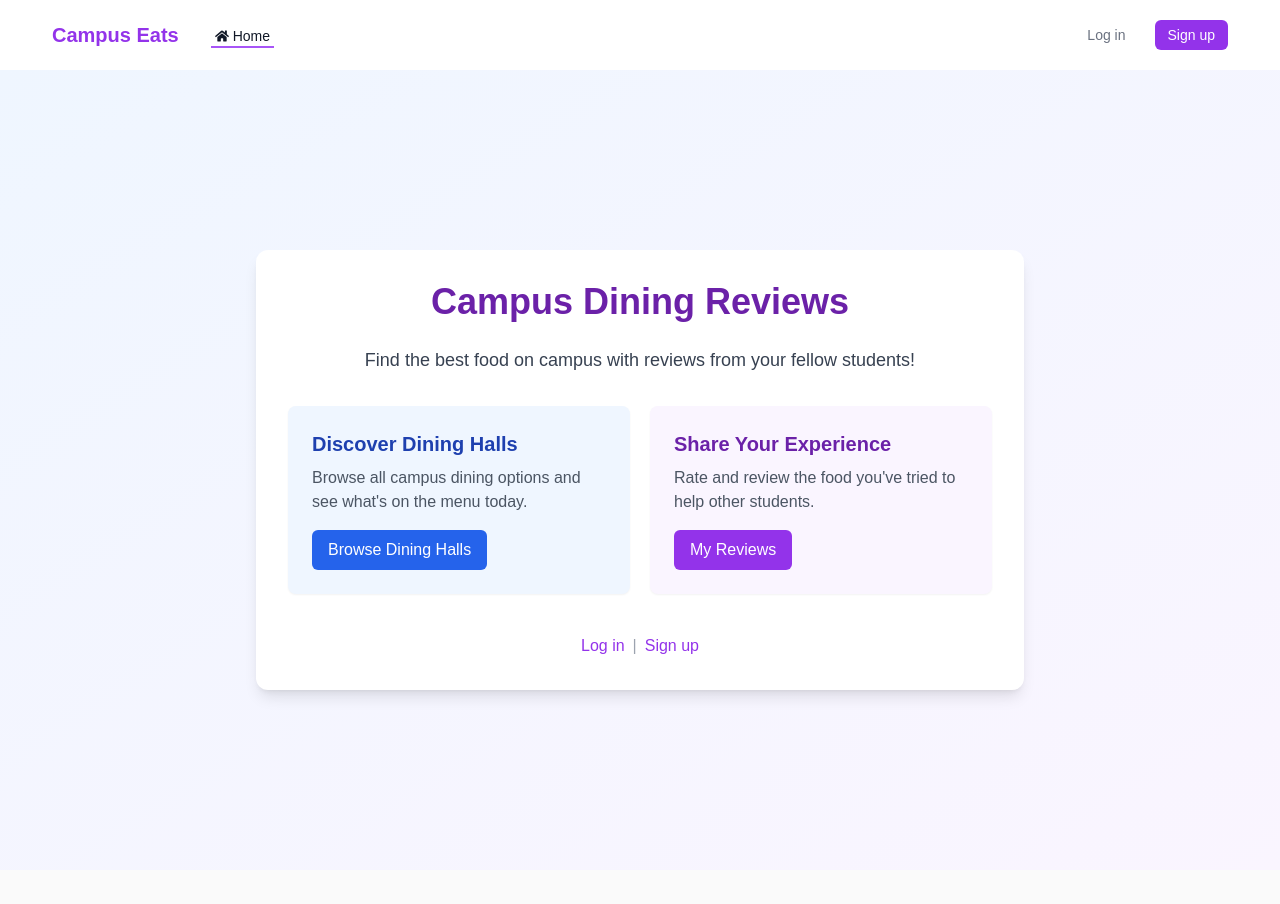
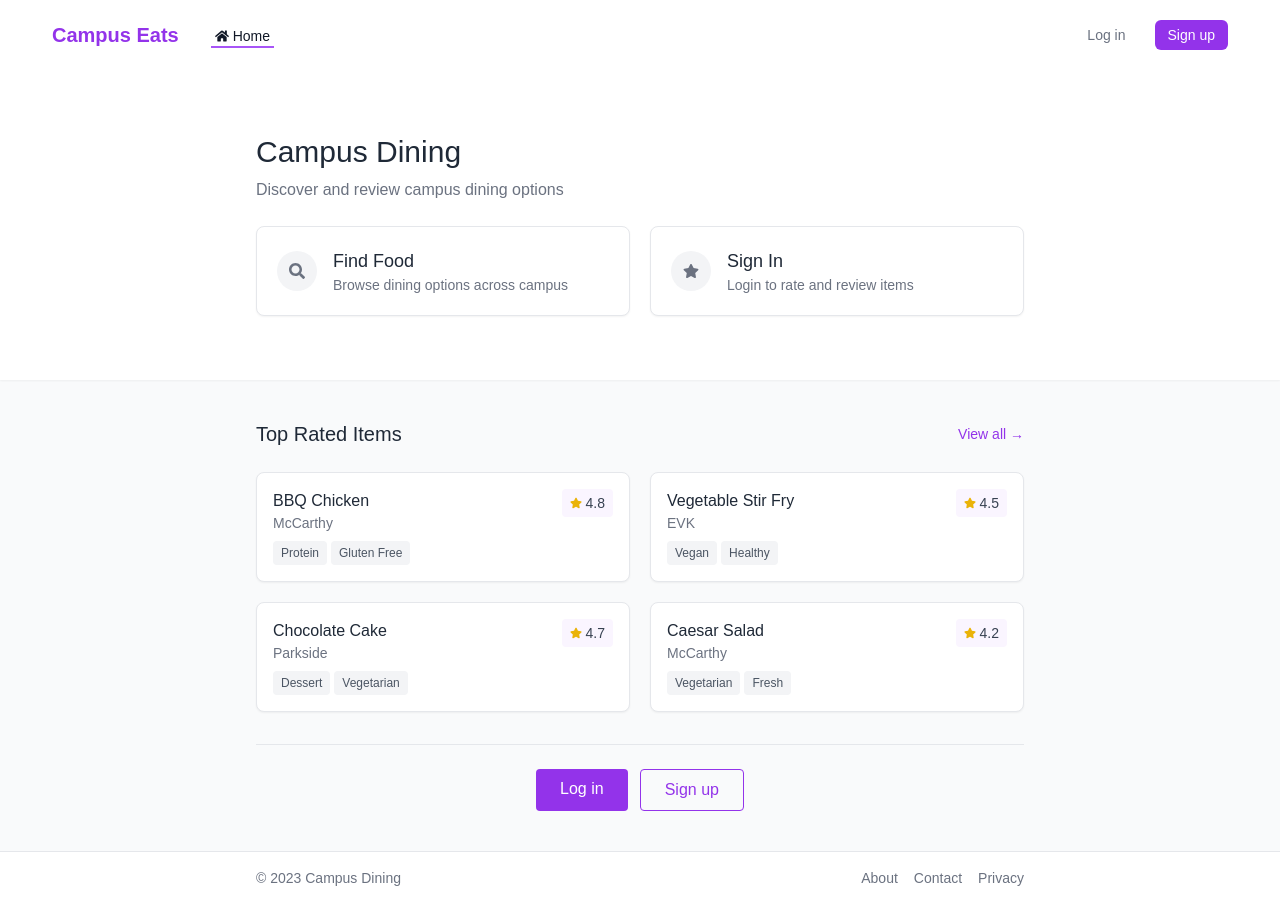
Before and after one commit to HarryHSAhn/csci201-group-frontend, a React (Create React App) app: page / in a window 1280 px wide. Before the commit the page ends 870 px from the top, so only its background shows below. Built offline with nearby package versions, Linux system fonts and the light colour scheme.

Commit message:
fix search page cards api endpoint and handle no reviews case

```diff
--- a/src/components/pages/Home.js
+++ b/src/components/pages/Home.js
@@ -1,61 +1,151 @@
-import React from 'react';
-import { Link } from 'react-router-dom';
+import React, { useState, useEffect } from 'react';
+import { Link, useNavigate } from 'react-router-dom';
+import Cookies from 'js-cookie';
+import { FaUtensils, FaStar, FaUser, FaSearch } from 'react-icons/fa';
 
 export default function Home() {
+  const [isAuthenticated, setIsAuthenticated] = useState(false);
+  const [userName, setUserName] = useState('');
+  const navigate = useNavigate();
+
+  useEffect(() => {
+    const loggedIn = Cookies.get('loggedIn') === 'true';
+    const email = Cookies.get('userEmail');
+
+    setIsAuthenticated(loggedIn);
+    if (loggedIn && email) {
+      const name = email.split('@')[0].split('.').map(word =>
+        word.charAt(0).toUpperCase() + word.slice(1)
+      ).join(' ');
+      setUserName(name);
+    }
+  }, []);
+
   return (
-    <div className="min-h-screen bg-gradient-to-br from-blue-50 to-purple-50 flex items-center justify-center">
-      <div className="max-w-3xl w-full p-8 bg-white rounded-xl shadow-lg">
-        <h1 className="text-4xl font-bold text-center text-purple-800 mb-6">
-          Campus Dining Reviews
+    <div className="min-h-screen bg-gray-50 flex flex-col">
+      {/* Minimalist Header */}
+      <div className="w-full py-16 px-6 bg-white shadow-sm">
+        <div className="max-w-3xl mx-auto">
+          <h1 className={`text-3xl font-light mb-2 ${isAuthenticated ? 'text-purple-800' : 'text-gray-800'}`}>
+            {isAuthenticated ? `Hello, ${userName}` : 'Campus Dining'}
           </h1>
-        <p className="text-lg text-gray-700 text-center mb-8">
-          Find the best food on campus with reviews from your fellow students!
+          <p className="text-gray-500 mb-6 font-light">
+            {isAuthenticated
+              ? "What are you hungry for today?"
+              : "Discover and review campus dining options"}
           </p>
 
-        <div className="grid grid-cols-1 md:grid-cols-2 gap-6 mb-10">
-          <div className="bg-blue-50 p-6 rounded-lg shadow-sm hover:shadow-md transition-shadow">
-            <h2 className="text-xl font-semibold text-blue-800 mb-2">Discover Dining Halls</h2>
-            <p className="text-gray-600 mb-4">
-              Browse all campus dining options and see what's on the menu today.
+          {/* Action Cards */}
+          <div className="grid grid-cols-1 sm:grid-cols-2 gap-4">
+            <Link
+              to="/search"
+              className="group bg-white border border-gray-200 hover:border-purple-300 rounded-lg p-5 flex items-center transition-all shadow-sm hover:shadow"
+            >
+              <div className={`w-10 h-10 rounded-full ${isAuthenticated ? 'bg-purple-100' : 'bg-gray-100'} flex items-center justify-center mr-4 group-hover:bg-purple-100 transition-colors`}>
+                <FaSearch className={`${isAuthenticated ? 'text-purple-600' : 'text-gray-500'} group-hover:text-purple-600 transition-colors`} />
+              </div>
+              <div>
+                <h2 className="text-lg font-medium text-gray-800">Find Food</h2>
+                <p className="text-sm text-gray-500">Browse dining options across campus</p>
+              </div>
+            </Link>
+
+            <Link
+              to={isAuthenticated ? "/profile" : "/login"}
+              className="group bg-white border border-gray-200 hover:border-purple-300 rounded-lg p-5 flex items-center transition-all shadow-sm hover:shadow"
+            >
+              <div className={`w-10 h-10 rounded-full ${isAuthenticated ? 'bg-purple-100' : 'bg-gray-100'} flex items-center justify-center mr-4 group-hover:bg-purple-100 transition-colors`}>
+                <FaStar className={`${isAuthenticated ? 'text-purple-600' : 'text-gray-500'} group-hover:text-purple-600 transition-colors`} />
+              </div>
+              <div>
+                <h2 className="text-lg font-medium text-gray-800">
+                  {isAuthenticated ? "Your Reviews" : "Sign In"}
+                </h2>
+                <p className="text-sm text-gray-500">
+                  {isAuthenticated ? "View and manage your ratings" : "Login to rate and review items"}
                 </p>
-            <Link
-              to="/Search"
-              className="inline-block bg-blue-600 text-white px-4 py-2 rounded-md hover:bg-blue-700 transition-colors"
-            >
-              Browse Dining Halls
+              </div>
+            </Link>
+          </div>
+        </div>
+      </div>
+
+      {/* Recent Items Section */}
+      <div className="flex-grow w-full py-10 px-6">
+        <div className="max-w-3xl mx-auto">
+          <div className="flex justify-between items-center mb-6">
+            <h2 className="text-xl font-medium text-gray-800">Top Rated Items</h2>
+            <Link to="/search" className="text-sm text-purple-600 hover:text-purple-800">
+              View all →
             </Link>
           </div>
 
-          <div className="bg-purple-50 p-6 rounded-lg shadow-sm hover:shadow-md transition-shadow">
-            <h2 className="text-xl font-semibold text-purple-800 mb-2">Share Your Experience</h2>
-            <p className="text-gray-600 mb-4">
-              Rate and review the food you've tried to help other students.
-            </p>
+          {/* Minimal Item Cards */}
+          <div className="grid grid-cols-1 sm:grid-cols-2 gap-4">
+            {[
+              { id: 1, name: "BBQ Chicken", rating: 4.8, hall: "McCarthy", tags: ["Protein", "Gluten Free"] },
+              { id: 2, name: "Vegetable Stir Fry", rating: 4.5, hall: "EVK", tags: ["Vegan", "Healthy"] },
+              { id: 3, name: "Chocolate Cake", rating: 4.7, hall: "Parkside", tags: ["Dessert", "Vegetarian"] },
+              { id: 4, name: "Caesar Salad", rating: 4.2, hall: "McCarthy", tags: ["Vegetarian", "Fresh"] }
+            ].map(item => (
               <Link
-              to="/profile"
-              className="inline-block bg-purple-600 text-white px-4 py-2 rounded-md hover:bg-purple-700 transition-colors"
+                key={item.id}
+                to={`/menu-item/${item.id}`}
+                className="bg-white p-4 rounded-lg border border-gray-200 hover:border-purple-200 transition-all shadow-sm hover:shadow"
               >
-              My Reviews
-            </Link>
+                <div className="flex justify-between items-start">
+                  <div>
+                    <h3 className="font-medium text-gray-800">{item.name}</h3>
+                    <p className="text-sm text-gray-500">{item.hall}</p>
+                  </div>
+                  <div className="flex items-center bg-purple-50 px-2 py-1 rounded text-sm">
+                    <FaStar className="text-yellow-500 mr-1" size={12} />
+                    <span className="text-gray-700">{item.rating}</span>
                   </div>
                 </div>
+                <div className="mt-2 flex flex-wrap gap-1">
+                  {item.tags.map(tag => (
+                    <span key={tag} className="inline-block bg-gray-100 text-gray-600 text-xs px-2 py-1 rounded">
+                      {tag}
+                    </span>
+                  ))}
+                </div>
+              </Link>
+            ))}
+          </div>
 
-        <div className="text-center">
+          {!isAuthenticated && (
+            <div className="mt-8 pt-6 border-t border-gray-200">
+              <div className="flex flex-col sm:flex-row gap-3 justify-center">
                 <Link
                   to="/login"
-            className="inline-block text-purple-600 hover:text-purple-800 font-medium"
+                  className="inline-block px-6 py-2 bg-purple-600 text-white text-center rounded hover:bg-purple-700 transition-colors"
                 >
                   Log in
                 </Link>
-          <span className="text-gray-400 mx-2">|</span>
                 <Link
                   to="/signup"
-            className="inline-block text-purple-600 hover:text-purple-800 font-medium"
+                  className="inline-block px-6 py-2 border border-purple-600 text-purple-600 text-center rounded hover:bg-purple-50 transition-colors"
                 >
                   Sign up
                 </Link>
               </div>
             </div>
+          )}
+        </div>
+      </div>
+
+      {/* Minimal Footer */}
+      <div className="w-full py-4 px-6 border-t border-gray-200 bg-white">
+        <div className="max-w-3xl mx-auto flex flex-col sm:flex-row justify-between items-center">
+          <p className="text-sm text-gray-500">© 2023 Campus Dining</p>
+          <div className="flex gap-4 mt-2 sm:mt-0">
+            <Link to="/about" className="text-sm text-gray-500 hover:text-purple-600">About</Link>
+            <Link to="/contact" className="text-sm text-gray-500 hover:text-purple-600">Contact</Link>
+            <Link to="/privacy" className="text-sm text-gray-500 hover:text-purple-600">Privacy</Link>
+          </div>
+        </div>
+      </div>
     </div>
   );
 }
--- a/src/components/pages/Search.js
+++ b/src/components/pages/Search.js
@@ -190,11 +190,6 @@ export default function Searchitem() {
           <div className="grid">
           {results.length > 0
             ? results.map((item, i) => (
-                  // <div key={i} className="item-card">
-                  //   <strong>{item.foodItem.name}</strong>
-                  //   <br />
-                  //   Rating: {item.review.numericalRating.toFixed(1)}
-                  // </div>
                 <Link
                   key={i}
                   to={`/menu-item/${encodeURIComponent(item.foodItem.food_id)}`}
@@ -203,10 +198,13 @@ export default function Searchitem() {
                 >
                   <strong>{item.foodItem.name}</strong>
                   <br />
-                    Rating: {item.review.numericalRating.toFixed(1)}
+                  {item.review
+                    ? `Rating: ${item.review.numericalRating.toFixed(1)}`
+                    : "No reviews yet"}
                 </Link>
               ))
             : null}
+
           </div>
         </div>
       </div>
```
Lines whose indentation alone changed are shown as unchanged.
